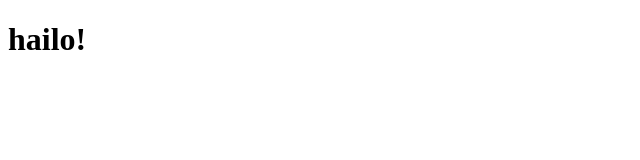
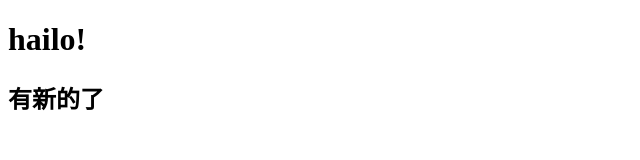
Before and after one commit to Jtaying/project_01, a plain HTML site: page index.html in a window 1280 px wide. Shown: the whole page, without its empty margins (0-640 px from the left). Drawn offline with Linux system fonts and the light colour scheme.

Commit message:
更新的提交

```diff
--- a/index.html
+++ b/index.html
@@ -9,6 +9,7 @@
 
 <body>
     <h1>hailo!</h1>
+    <h2>有新的了</h2>
 </body>
 
 </html>
```
